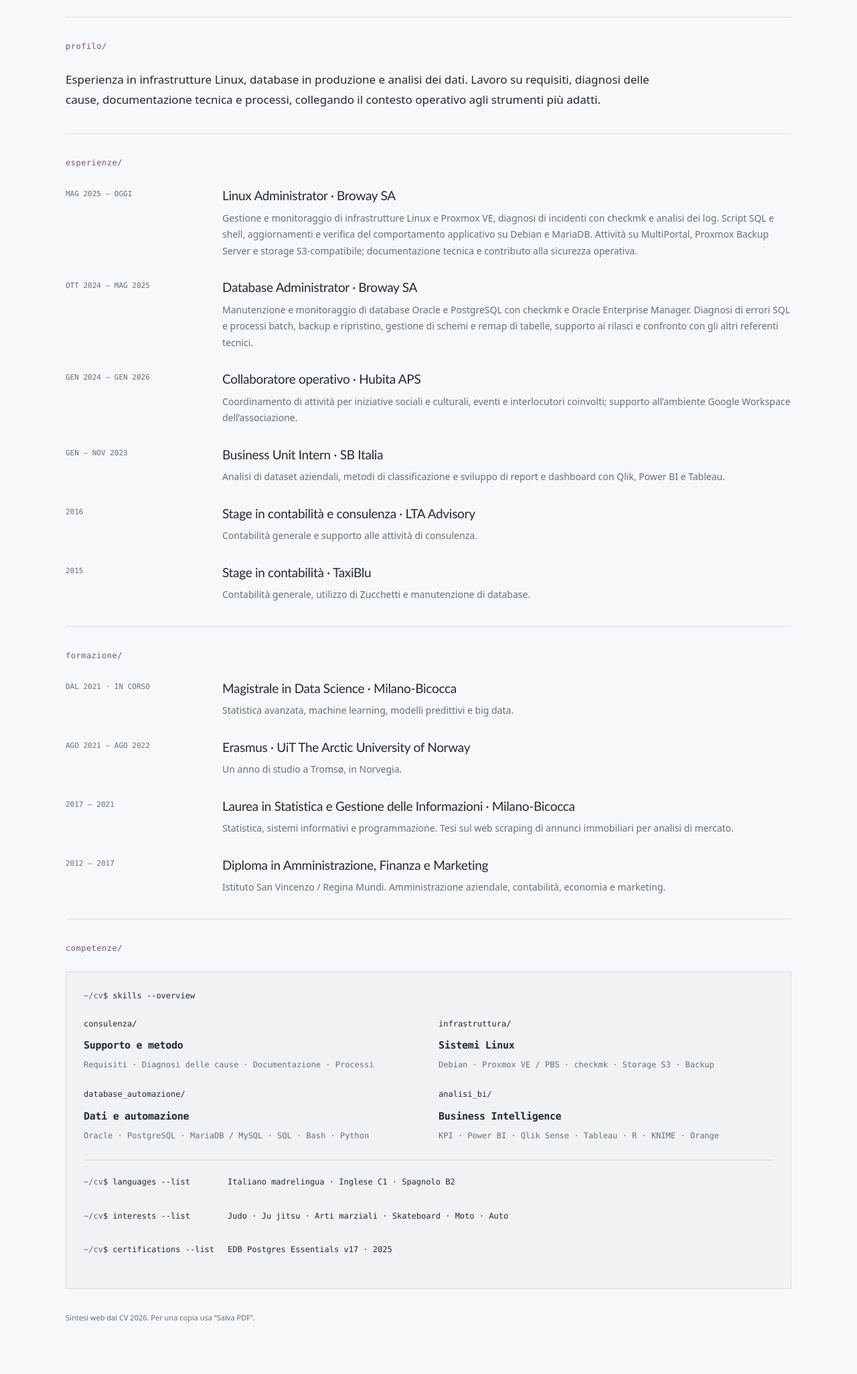
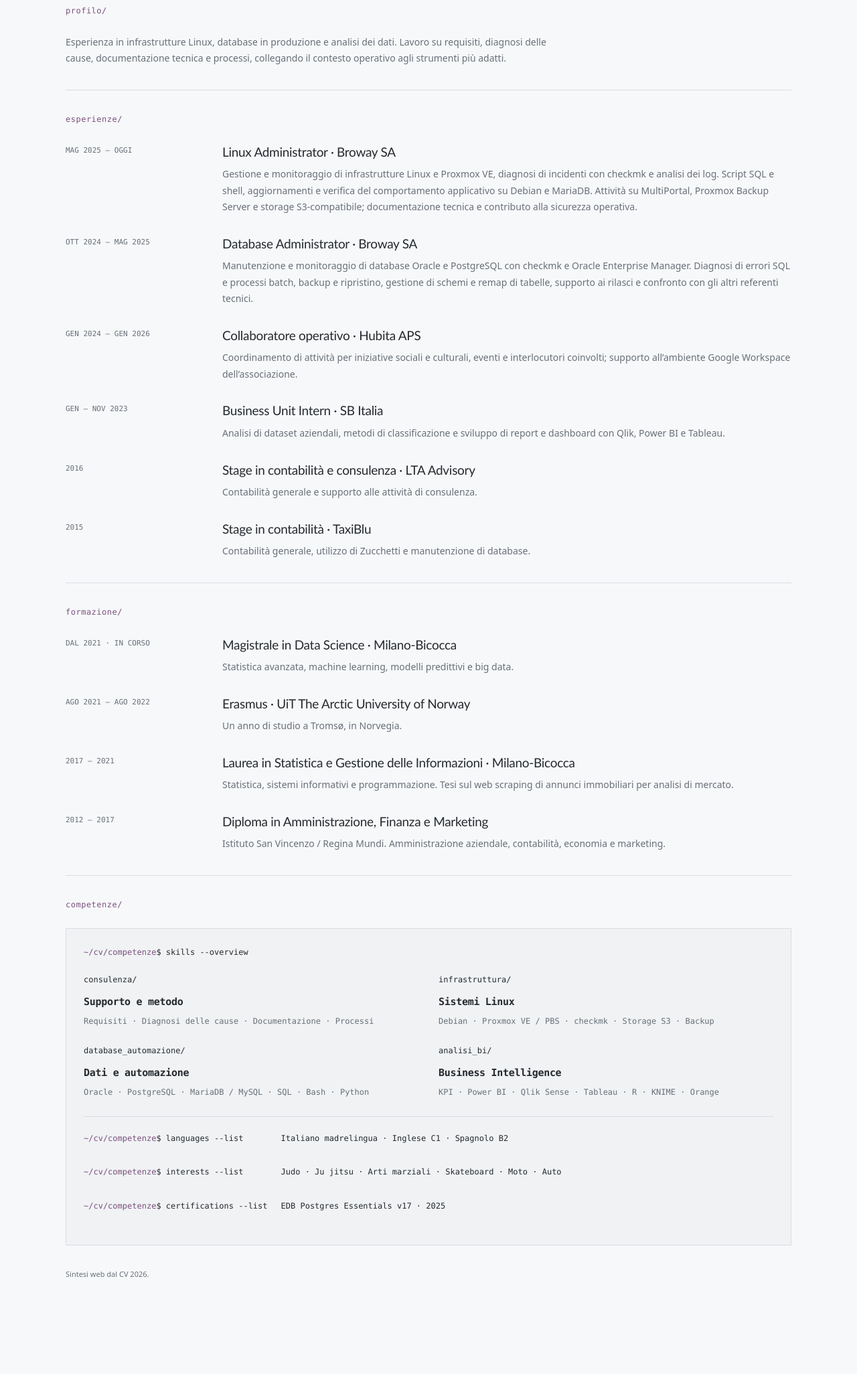
Before and after one commit to edoardorana/edoardorana.github.io, a website: page proposal/cv.html in a window 1280 px wide. Shown: the part 280-2332 px from the top of the page at 67% size. After the commit the page ends 2267 px from the top, so only its background shows below. Drawn offline with Linux system fonts and the light colour scheme.

Commit message:
feat(cv): etichetta cv, rimuovi salva pdf, tipografia sommario allineata, percorsi terminale ~/cv/competenze

```diff
--- a/proposal/cv.html
+++ b/proposal/cv.html
@@ -20,7 +20,7 @@
     .cv-contact a { text-decoration: underline; text-underline-offset: 4px; }
     .cv-section { padding: 34px 0; border-top: 1px solid var(--line); }
     .cv-section > h2 { margin: 0 0 26px; color: var(--wine); font: 12px/1.5 var(--mono); letter-spacing: .5px; }
-    .cv-summary { max-width: 90ch; margin: 0; font-size: 17px; line-height: 1.8; }
+    .cv-summary { max-width: 90ch; margin: 0; color: var(--muted); font-size: 14px; line-height: 1.75; }
     .cv-list { display: grid; gap: 0; }
     .cv article { display: grid; grid-template-columns: minmax(130px, 170px) minmax(0, 1fr); gap: clamp(28px, 5vw, 72px); padding: 0 0 28px; }
     .cv article:last-child { padding-bottom: 0; }
@@ -66,7 +66,6 @@
     <a class="brand" href="index.html#/" aria-label="edo dot, torna alla Home"><span class="brand-mark" aria-hidden="true">edo<span>.</span>dot</span></a>
   </header>
   <main class="cv">
-    <nav class="cv-nav" aria-label="Navigazione CV"><button class="cv-save" type="button" onclick="window.print()">Salva PDF</button></nav>
     <header class="cv-hero"><div><p class="cv-kicker">Curriculum vitae · 2026</p><h1>Edoardo Rana</h1><p class="cv-role">Consulenza tecnica su infrastrutture, dati e automazione.</p></div><div class="cv-contact"><a href="mailto:edoardorana@outlook.com">edoardorana@outlook.com</a><a href="https://github.com/edoardorana">github.com/edoardorana ↗</a></div></header>
     <section id="profilo" class="cv-section"><h2>profilo/</h2><p class="cv-summary">Esperienza in infrastrutture Linux, database in produzione e analisi dei dati. Lavoro su requisiti, diagnosi delle cause, documentazione tecnica e processi, collegando il contesto operativo agli strumenti più adatti.</p></section>
     <section id="esperienze" class="cv-section"><h2>esperienze/</h2><div class="cv-list">
@@ -83,13 +82,13 @@
       <article><p class="date">2017 — 2021</p><div><h3>Laurea in Statistica e Gestione delle Informazioni · Milano-Bicocca</h3><p>Statistica, sistemi informativi e programmazione. Tesi sul web scraping di annunci immobiliari per analisi di mercato.</p></div></article>
       <article><p class="date">2012 — 2017</p><div><h3>Diploma in Amministrazione, Finanza e Marketing</h3><p>Istituto San Vincenzo / Regina Mundi. Amministrazione aziendale, contabilità, economia e marketing.</p></div></article>
     </div></section>
-    <section id="competenze" class="cv-section"><h2>competenze/</h2><div class="cv-terminal"><div class="cv-terminal-screen"><p class="terminal-command"><b>~/cv</b>$ skills --overview</p><div class="cv-skills">
+    <section id="competenze" class="cv-section"><h2>competenze/</h2><div class="cv-terminal"><div class="cv-terminal-screen"><p class="terminal-command"><b>~/cv/competenze</b>$ skills --overview</p><div class="cv-skills">
       <article><p class="terminal-path">consulenza/</p><h3>Supporto e metodo</h3><p>Requisiti · Diagnosi delle cause · Documentazione · Processi</p></article>
       <article><p class="terminal-path">infrastruttura/</p><h3>Sistemi Linux</h3><p>Debian · Proxmox VE / PBS · checkmk · Storage S3 · Backup</p></article>
       <article><p class="terminal-path">database_automazione/</p><h3>Dati e automazione</h3><p>Oracle · PostgreSQL · MariaDB / MySQL · SQL · Bash · Python</p></article>
       <article><p class="terminal-path">analisi_bi/</p><h3>Business Intelligence</h3><p>KPI · Power BI · Qlik Sense · Tableau · R · KNIME · Orange</p></article>
-    </div><div class="cv-meta"><p class="terminal-command"><b>~/cv</b>$ languages --list</p><p>Italiano madrelingua · Inglese C1 · Spagnolo B2</p><p class="terminal-command"><b>~/cv</b>$ interests --list</p><p>Judo · Ju jitsu · Arti marziali · Skateboard · Moto · Auto</p><p class="terminal-command"><b>~/cv</b>$ certifications --list</p><p>EDB Postgres Essentials v17 · 2025</p></div></div></div></section>
-    <p class="cv-note">Sintesi web dal CV 2026. Per una copia usa “Salva PDF”.</p>
+    </div><div class="cv-meta"><p class="terminal-command"><b>~/cv/competenze</b>$ languages --list</p><p>Italiano madrelingua · Inglese C1 · Spagnolo B2</p><p class="terminal-command"><b>~/cv/competenze</b>$ interests --list</p><p>Judo · Ju jitsu · Arti marziali · Skateboard · Moto · Auto</p><p class="terminal-command"><b>~/cv/competenze</b>$ certifications --list</p><p>EDB Postgres Essentials v17 · 2025</p></div></div></div></section>
+    <p class="cv-note">Sintesi web dal CV 2026.</p>
   </main>
 </body>
 </html>
--- a/proposal/script.js
+++ b/proposal/script.js
@@ -27,7 +27,7 @@ function profile() {
     <header class="section-heading compact-heading tree-section-heading">
       <h2 class="compact-title" id="profilo-title">PROFILO/</h2>
       <ul class="landing-tree" role="list" aria-label="Contenuti del Profilo">
-        ${treeNode({ href: 'cv.html', label: 'cv.html', tags: ['esperienze', 'formazione', 'competenze', 'lingue'] })}
+        ${treeNode({ href: 'cv.html', label: 'cv', tags: ['esperienze', 'formazione', 'competenze', 'lingue'] })}
         ${treeNode({ href: 'luoghi.html', label: 'luoghi', tags: ['Milano', 'Tromsø', 'Zugo', 'Stoccarda'] })}
       </ul>
     </header>
```
Also changed, not shown: tests/portfolio.test.mjs (+1 -2 lines).
